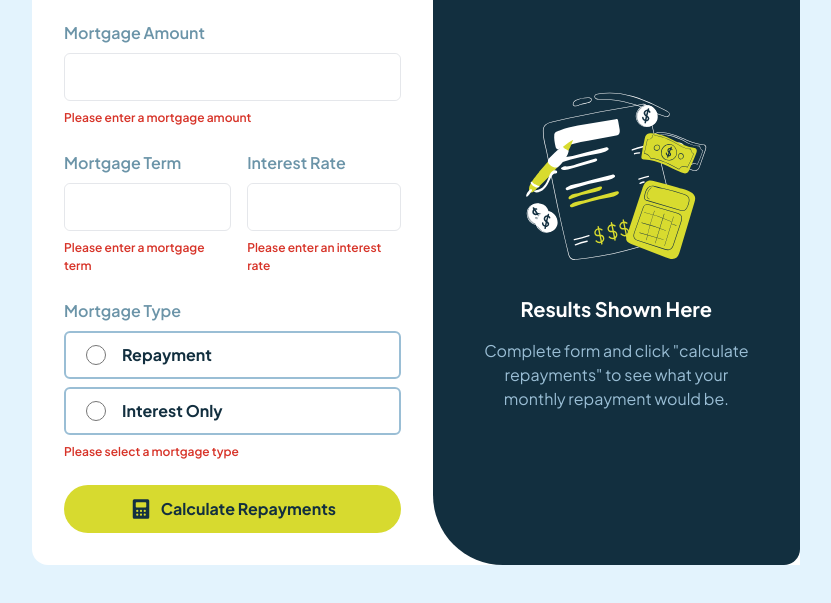
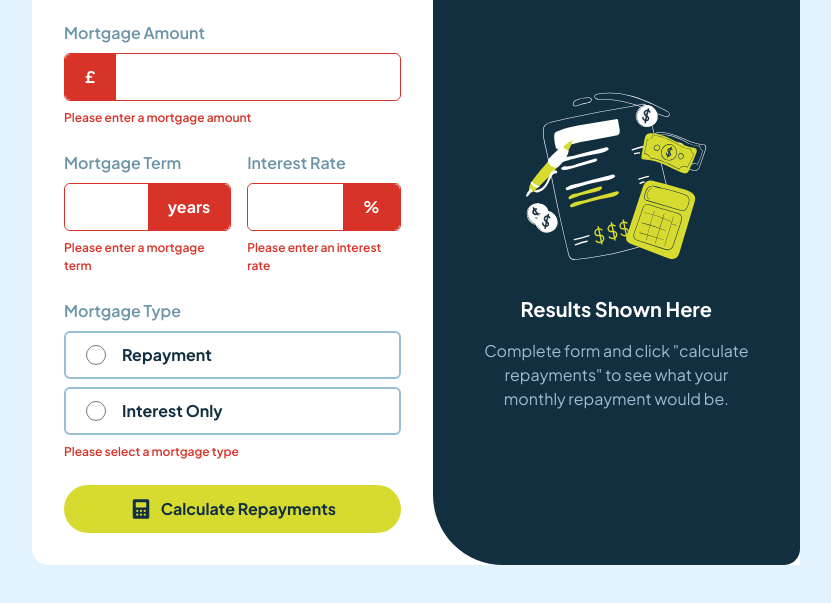
Before and after one commit to KireKostadinoski/Mortgage-calculator, a website: page index.html in a window 1280 px wide. Both pictures are taken after a click on the element "Calculate Repayments". Shown: the part 151-754 px from the top of the page, without its empty margins (224-1055 px from the left). Drawn offline with Linux system fonts and the light colour scheme.

Commit message:
app upload

```diff
--- a/index.html
+++ b/index.html
@@ -18,7 +18,7 @@
 <body>
     <div class="flex flex-col lg:justify-center items-center bg-Slate100 w-full lg:h-screen">
         <div class="lg:w-[60%] lg:flex lg:flex-row">
-            <div class="w-full px-8 py-8 bg-white space-y-6 lg:rounded-s-2xl">
+            <div class="w-full px-2 py-2 lg:px-8 lg:py-8 bg-white space-y-6 lg:rounded-s-2xl">
                 <div class="flex flex-col justify-between space-y-2 lg:flex-row">
                     <h1 class="font-sans text-Slate900 font-bold text-2xl">Mortgage Calculator</h1>
                     <p class="font-sans text-Slate500 font-semibold underline cursor-pointer" id="clearAll">Clear All</p>
--- a/script.js
+++ b/script.js
@@ -30,13 +30,14 @@ document.addEventListener("DOMContentLoaded", function () {
     interestRateError.innerHTML = "";
     radiosError.innerHTML = "";
 
-    // Validate Mortgage Amount
+    // Validate Mortgage Amount3
     if (!mortgageAmountInput.value) {
       mortgageAmountError.innerHTML = "Please enter a mortgage amount";
       mortgageAmountDiv.classList.remove("bg-Slate100", "text-Slate700");
-      mortgageAmountDiv.classList.add("bg-Red", "text-white");
       amountInputDiv.classList.remove("border-Slate700");
-      amountInputDiv.classList.add("border-Red");
+      amountInputDiv.style.borderColor ="hsl(4, 69%, 50%)";
+      mortgageAmountDiv.style.backgroundColor = "hsl(4, 69%, 50%)"; // Equivalent to bg-red-500
+      mortgageAmountDiv.style.color = "#ffffff"; // Equivalent to text-white
       isValid = false;
     }
 
@@ -44,9 +45,10 @@ document.addEventListener("DOMContentLoaded", function () {
     if (!mortgageTermInput.value) {
       mortgageTermError.innerHTML = "Please enter a mortgage term";
       mortgageTermDiv.classList.remove("bg-Slate100", "text-Slate700");
-      mortgageTermDiv.classList.add("bg-Red", "text-white");
+      mortgageTermDiv.style.backgroundColor = "hsl(4, 69%, 50%)";
+      mortgageTermDiv.style.color ='#ffffff'
       termInputDiv.classList.remove("border-Slate700");
-      termInputDiv.classList.add("border-Red");
+      termInputDiv.style.borderColor ="hsl(4, 69%, 50%)";
       isValid = false;
     }
 
@@ -54,9 +56,10 @@ document.addEventListener("DOMContentLoaded", function () {
     if (!interestRateInput.value) {
       interestRateError.innerHTML = "Please enter an interest rate";
       interestRateDiv.classList.remove("bg-Slate100", "text-Slate700");
-      interestRateDiv.classList.add("bg-Red", "text-white");
+      interestRateDiv.style.backgroundColor = "hsl(4, 69%, 50%)";
+      interestRateDiv.style.color  ='#ffffff';
       interestInputDiv.classList.remove("border-Slate700");
-      interestInputDiv.classList.add("border-Red");
+      interestInputDiv.style.borderColor ="hsl(4, 69%, 50%)";
       isValid = false;
     }
 
```
Also changed, not shown: css/style.css.
